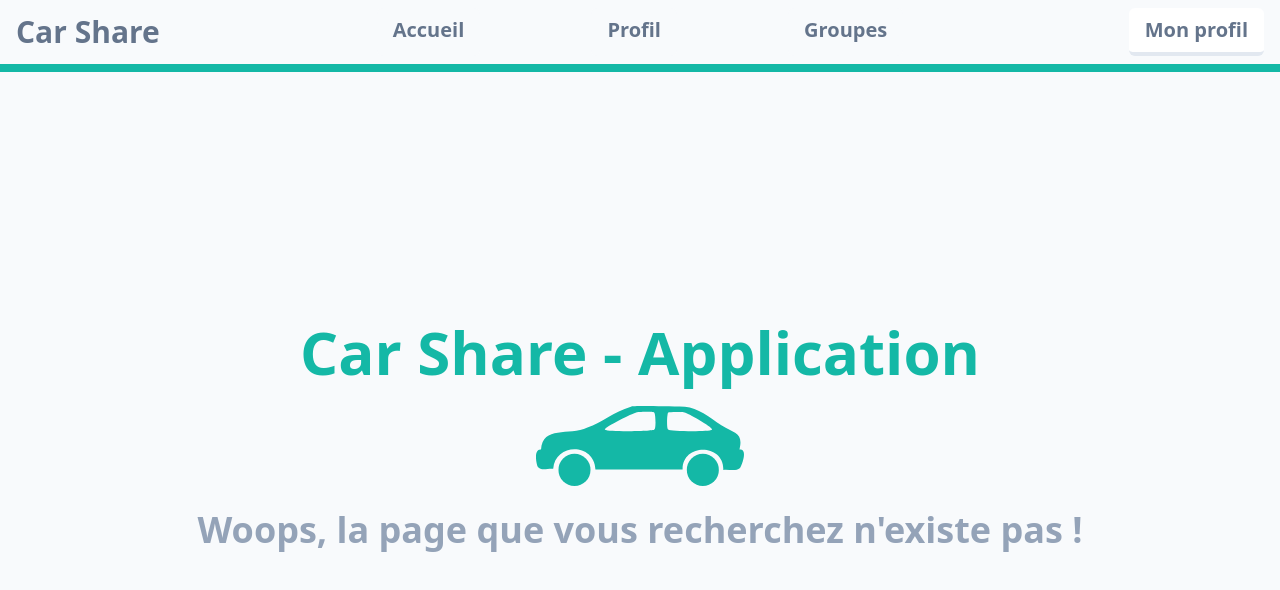
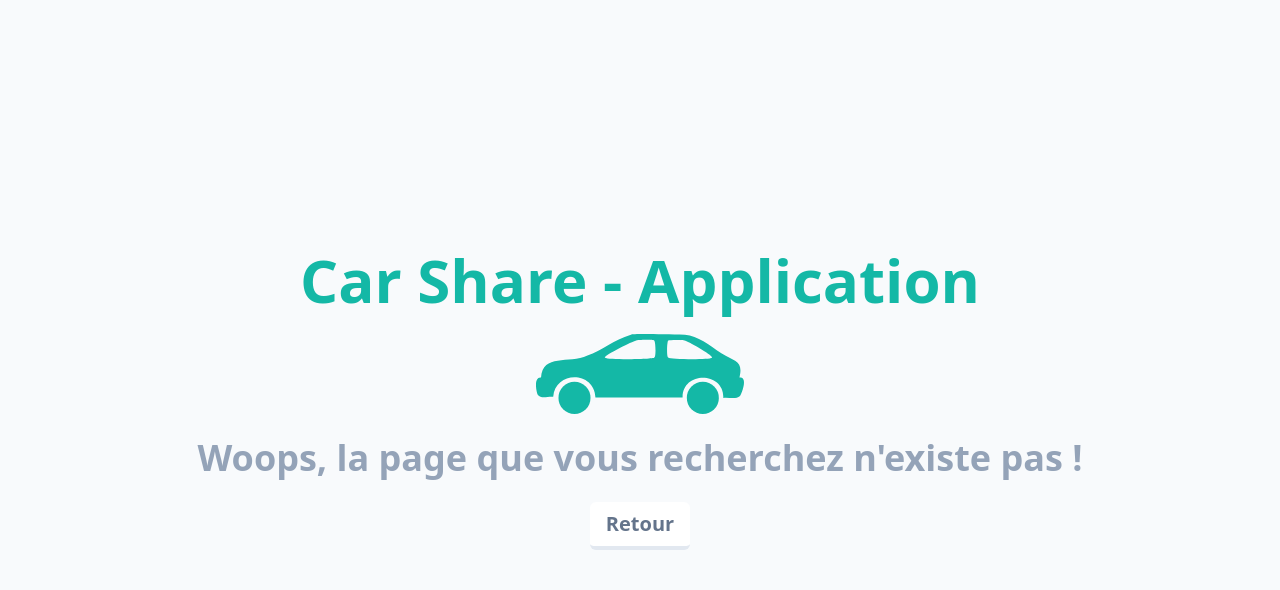
Before and after one commit to ActxLeToucan/carshare, a Vue app in the folder src/frontend/: page /home in a window 1280 px wide. Shown: the top 590 px of the page. Built offline with nearby package versions, Linux system fonts and the light colour scheme.

Commit message:
Added user logged condition for topbar

```diff
--- a/src/frontend/src/views/NotFound.vue
+++ b/src/frontend/src/views/NotFound.vue
@@ -1,24 +1,29 @@
 <template>
     <div class="flex grow flex-col">
-        <topbar></topbar>
+        <topbar v-if="User.CurrentUser != null"></topbar>
         <div class="flex grow flex-col justify-center w-fit space-y-6 mx-auto">
             <h1 class="md:text-6xl text-4xl font-extrabold text-teal-500 text-center"> Car Share - Application </h1>
             <img src="../assets/img/car.svg" class="max-w-full md:max-h-20 max-h-12 mx-auto" alt="">
             <p class="md:text-4xl text-xl font-bold text-slate-400 text-center"> Woops, la page que vous recherchez n'existe pas ! </p>
+            <button-block class="mx-auto" :action="goBack"> Retour </button-block>
         </div>
     </div>
 </template>
 
 <script>
+import ButtonBlock from '../components/inputs/ButtonBlock.vue';
 import Topbar from "../components/topbar/Topbar.vue";
+import { goBack } from '../scripts/redirects';
+import User from "../scripts/User.js";
 
 export default {
     name: 'Home',
     components: {
-        Topbar
+        Topbar,
+        ButtonBlock
     },
     data() {
-        return {}
+        return { User, goBack }
     }
 }
 </script>
--- a/src/frontend/src/views/Register.vue
+++ b/src/frontend/src/views/Register.vue
@@ -1,6 +1,6 @@
 <template>
     <div class="flex grow flex-col">
-        <topbar></topbar>
+        <topbar v-if="User.CurrentUser != null"></topbar>
         <div class="flex grow w-fit flex-col justify-center space-y-6 mx-auto">
             <modal :oncancel="onCancel" :onvalidate="onValidate" title="S'inscrire">
                 <input-text   name="firstname"        label="Nom"          placeholder="Nom de famille"                               ></input-text>
@@ -21,6 +21,7 @@ import Modal from "../components/cards/Modal.vue";
 import InputText from "../components/inputs/InputText.vue";
 import InputSwitch from "../components/inputs/InputSwitch.vue";
 import { Log } from '../scripts/Logs';
+import User from '../scripts/User';
 
 function onCancel(modal) {
     return true;
@@ -49,7 +50,7 @@ export default {
         onValidate
     },
     data() {
-        return {}
+        return { User }
     }
 }
 </script>
```
